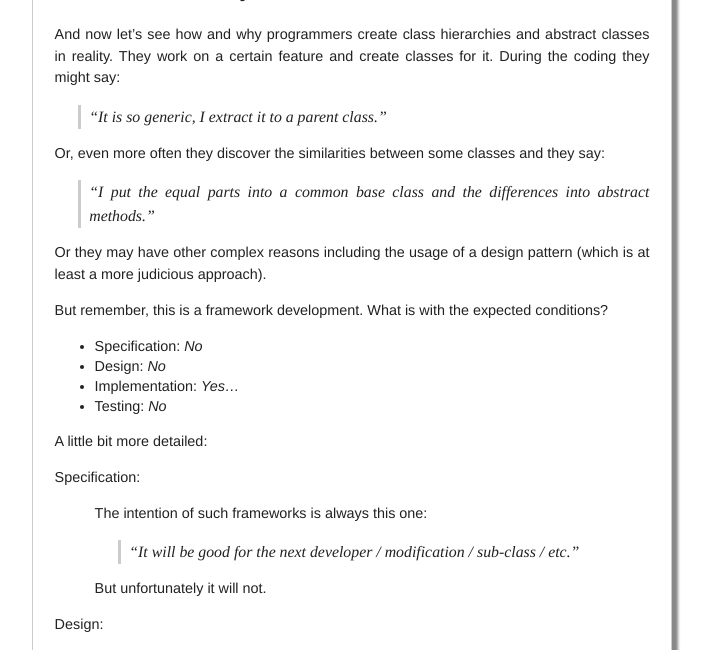
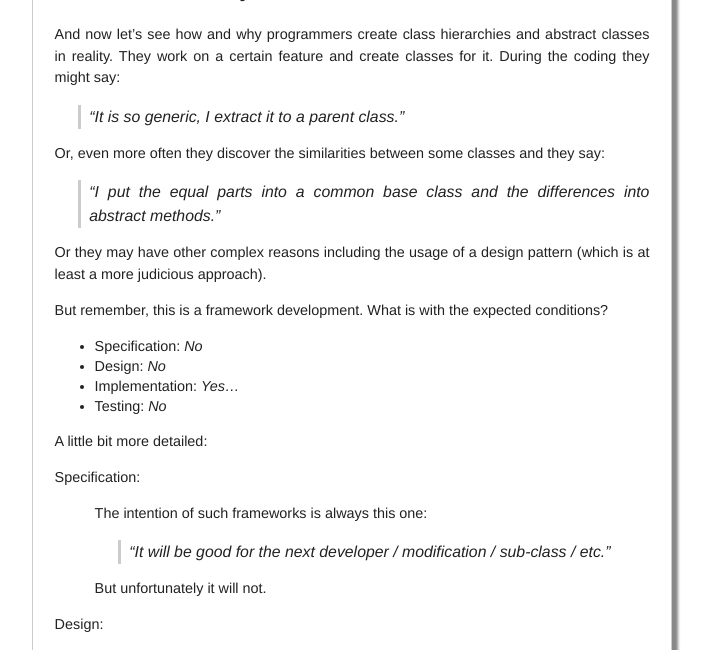
Before and after one commit to woj-tek/petozoltan.github.io, a Jekyll site: the page built from _posts/2016-06-19-what-is-the-problem-with-inheritance.md, in a window 1280 px wide. Shown: the part 1197-1847 px from the top of the page, without its empty margins (288-999 px from the left). Built offline with Jekyll 4.4.1, drawn with Linux system fonts in a browser that asks for light colours.

Commit message:
Update main.css

```diff
--- a/css/main.css
+++ b/css/main.css
@@ -131,7 +131,7 @@ h6 {
     text-decoration: underline;
 }
 blockquote {
-    font-family: Times, serif;
+    --font-family: Times, serif;
     font-size: 110%;
     font-style: italic;
 
```
